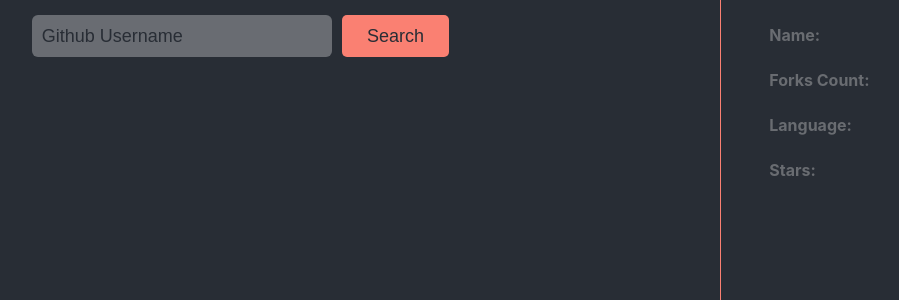
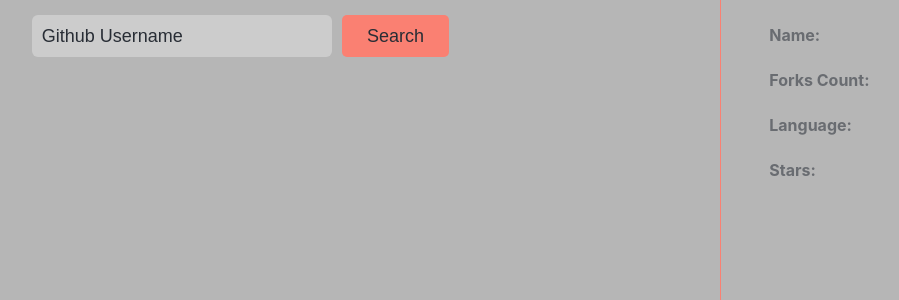
Before and after one commit to arifinabd/github-repo, a React (Create React App) app: page / in a window 1280 px wide. Shown: the top 300 px of the page, without its empty margins (239-1138 px from the left). Built offline with nearby package versions, Linux system fonts and the light colour scheme.

Commit message:
new commit

```diff
--- a/src/App.css
+++ b/src/App.css
@@ -8,7 +8,7 @@
   min-height: 100%;
   width: 100%;
   display: flex;
-  background-color: #282d35;
+  background-color: #b6b6b6;
   overflow-y: scroll;
 }
 
@@ -36,7 +36,7 @@
   font-size: 18px;
   padding-left: 10px;
   background-color: rgba(255, 255, 255, 0.3);
-  color: salmon;
+  color: #434343;
 }
 
 .input:focus {
@@ -87,7 +87,7 @@
 }
 
 .row > h2 {
-  color: salmon;
+  color: #32364d;
   pointer-events: auto;
 }
 
@@ -126,7 +126,7 @@
 }
 
 .value {
-  color: salmon;
+  color: #32364d;
 }
 
 .loader {
--- a/src/App.js
+++ b/src/App.js
@@ -1,4 +1,4 @@
-import { useState } from "react";
+import { useEffect, useState } from "react";
 import axios from "axios";
 
 import Repodetails from "./RepoDetails.js";
```
Also changed, not shown: src/index.js (+6 -6 lines).
